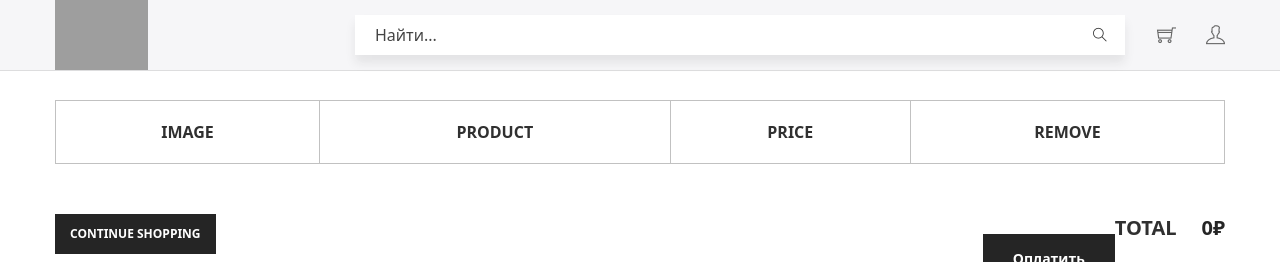
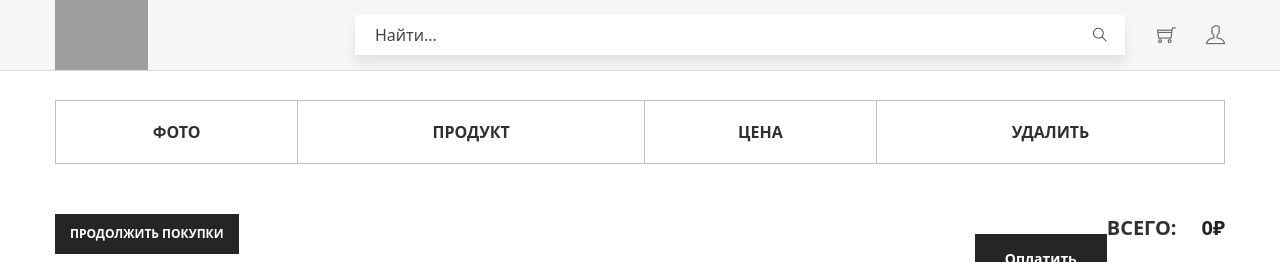
Before and after one commit to Mdk02/Project4, a PHP site: page /cart.php in a window 1280 px wide. Shown: the top 262 px of the page. Run offline with PHP 8.4, Linux system fonts and the light colour scheme; lists and menus that the app fills with data are empty; some web fonts are replaced; grey boxes are pictures that could not be loaded.

Commit message:
не знаю 1

```diff
--- a/Project/cart.php
+++ b/Project/cart.php
@@ -65,28 +65,28 @@ require "connectDB.php";
                                     <table>
                                         <thead>
                                             <tr>
-                                                <th class="product-thumbnail">Image</th>
-                                                <th class="product-name">Product</th>
-                                                <th class="product-price-1">Price</th>
-                                                <th class="product-remove">Remove</th>
+                                                <th class="product-thumbnail">Фото</th>
+                                                <th class="product-name">Продукт</th>
+                                                <th class="product-price-1">Цена</th>
+                                                <th class="product-remove">Удалить</th>
                                             </tr>
                                         </thead>
                                         <?php
                                         if (count($_COOKIE) > 0) {
                                             $productFromCookies = '';
-                                            $i = 0;
+
                                             foreach ($_COOKIE as $key => $val) {
                                                 if (!(strpos($key, 'product') === false)) {
-                                                    if ($i == 0) {
-                                                        $productFromCookies .= $val;
-                                                        $i += 1;
-                                                    } else {
+
                                                         $productFromCookies .= "," . $val;
-                                                    }
+
                                                 }
+
                                             }
+                                            $productFromCookies = trim($productFromCookies , ',');
+                                            echo $productFromCookies;
+                                            if ($productFromCookies != '') {
 
-                                            if ($productFromCookies != '') {
                                                 $query = "SELECT product_properties.Value, product.NameProduct, product.PriceProduct, product.IdProduct
                                                 from product join product_properties
                                                 on product_properties.IdProduct = product.IdProduct
@@ -94,12 +94,14 @@ require "connectDB.php";
 
                                                 $result = mysqli_query($db, $query);
 
+
+
                                                 while ($all_product_list = mysqli_fetch_array($result)) {
                                         ?>
                                                     <tr id="<?= $all_product_list[3] ?>p">
                                                         <td class="product-thumbnail"><a href="product.php?id=<?=$all_product_list[3]?>"><img src="<?= $all_product_list[0] ?>" alt="product img" /></a></td>
                                                         <td class="product-name"><a href="product.php?id=<?=$all_product_list[3]?>"><?= $all_product_list[1] ?></a></td>
-                                                        <td class="product-price"><span class="amount"><?= $all_product_list[2] ?>₽</span></td>
+                                                        <td class="product-price"><span class="amount"><?=$all_product_list[2] ?>₽</span></td>
                                                         <td class="product-remove"><a onclick="deleteFromCart(this)" id="<?= $all_product_list[3] ?>">X</a></td>
                                                     </tr>
                                         <?
@@ -112,7 +114,7 @@ require "connectDB.php";
                                 <div class="row">
                                     <div class="col-md-8 col-sm-7 col-xs-12">
                                         <div class="buttons-cart">
-                                            <a href="index.php">Continue Shopping</a>
+                                            <a href="index.php">Продолжить покупки</a>
                                         </div>
                                     </div>
                                     <div class="col-md-4 col-sm-5 col-xs-12">
@@ -121,7 +123,7 @@ require "connectDB.php";
                                                 <tbody>
                                                     <tr class="cart-subtotal">
                                                     <tr class="order-total">
-                                                        <th>Total</th>
+                                                        <th>Всего: </th>
                                                         <td>
                                                             <strong><span id="amount_cart" class="amount" onload=></span></strong>
                                                         </td>
--- a/Project/index.php
+++ b/Project/index.php
@@ -177,6 +177,7 @@ require "connectDB.php";
                                             $query = 'select nameproduct, value, priceproduct, product.idproduct , product.DescriptionProduct from product,product_properties
                                                 where product.idproduct = product_properties.idproduct and product_properties.idcharacteristic=3
                                                  order by product.idproduct desc limit 8';
+                                            echo $query;
                                             $result = mysqli_query($db, $query);
                                             $delete = '"';
                                             while ($q = mysqli_fetch_array($result)) {
@@ -205,7 +206,7 @@ require "connectDB.php";
                                                                         </a>
                                                                     </li>
 
-                                                                    <li><a title="Add TO Cart" href="cart.php"><span class="ti-shopping-cart"></span></a></li>
+                                                                    <li><a title="Добавить в корзину" id=<?= $q[3] ?> onclick="addToCart(this)" ><span class="ti-shopping-cart"></span></a></li>
                                                                 </ul>
                                                             </div>
                                                         </div>
--- a/Project/js/idel.js
+++ b/Project/js/idel.js
@@ -9,6 +9,10 @@ function idelVer1(id_product, img_url, name_product, rating,
     document.getElementById("old-price-quick").innerHTML = old_price;
     document.getElementById("quick-desc").innerHTML = description;
 };
+
+function addToCart(elem){
+    document.cookie = "product" + elem.id + "=" + elem.id;
+}
 
 function idelVer2() {
 
--- a/Project/product.php
+++ b/Project/product.php
@@ -303,7 +303,7 @@
 
 
                                                 <div class="review-btn">
-                                                    <a class="fv-btn" onclick="alert('Сохранено')" href="#">Оставить отзыв</a>
+                                                    <a class="fv-btn" href="#" onclick="alert('Сохранено')" >Оставить отзыв</a>
                                                 </div>
                                             </form>
                                         </div>
```
Also changed, not shown: Project/catalog.php (+58 -74 lines).
